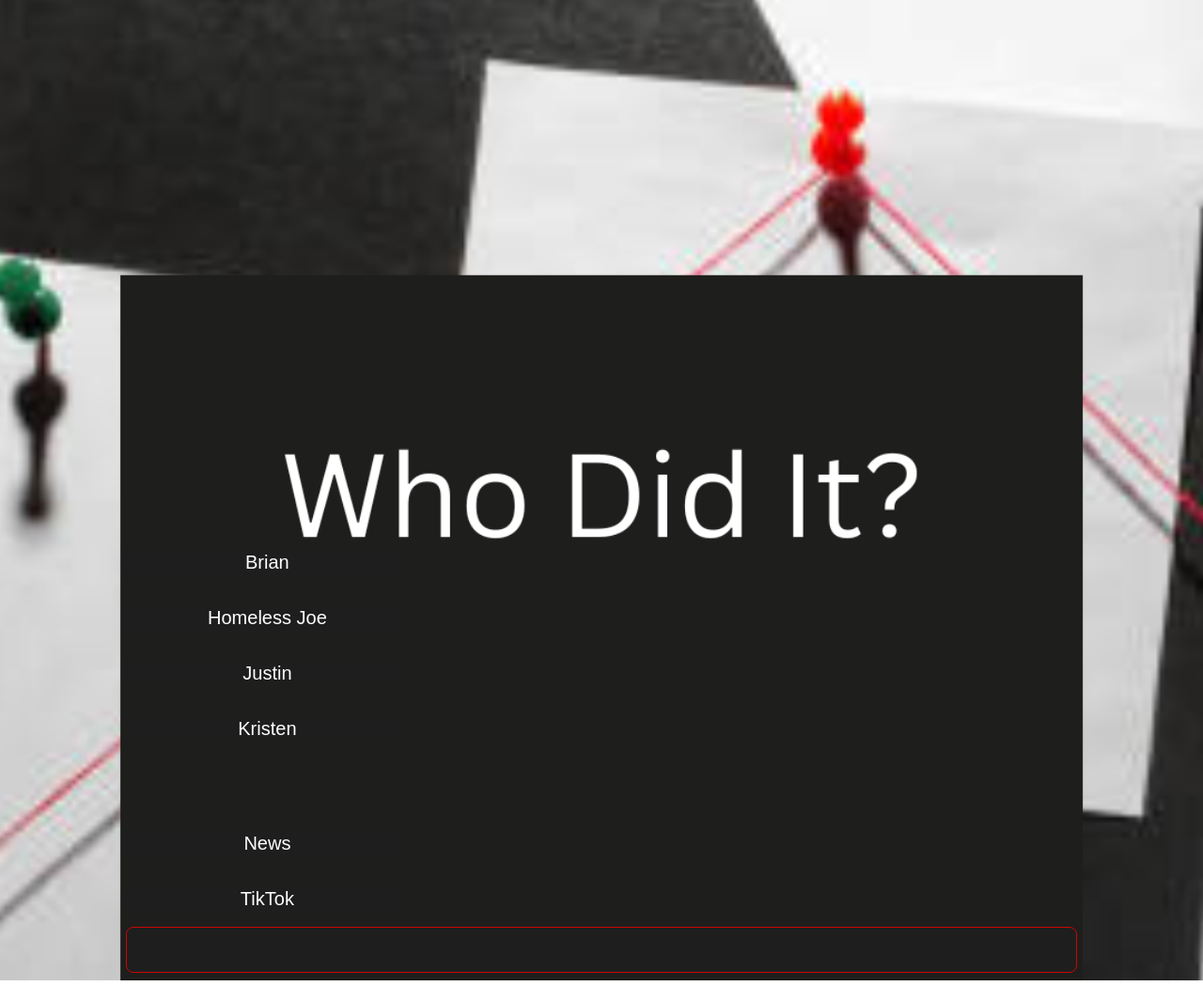
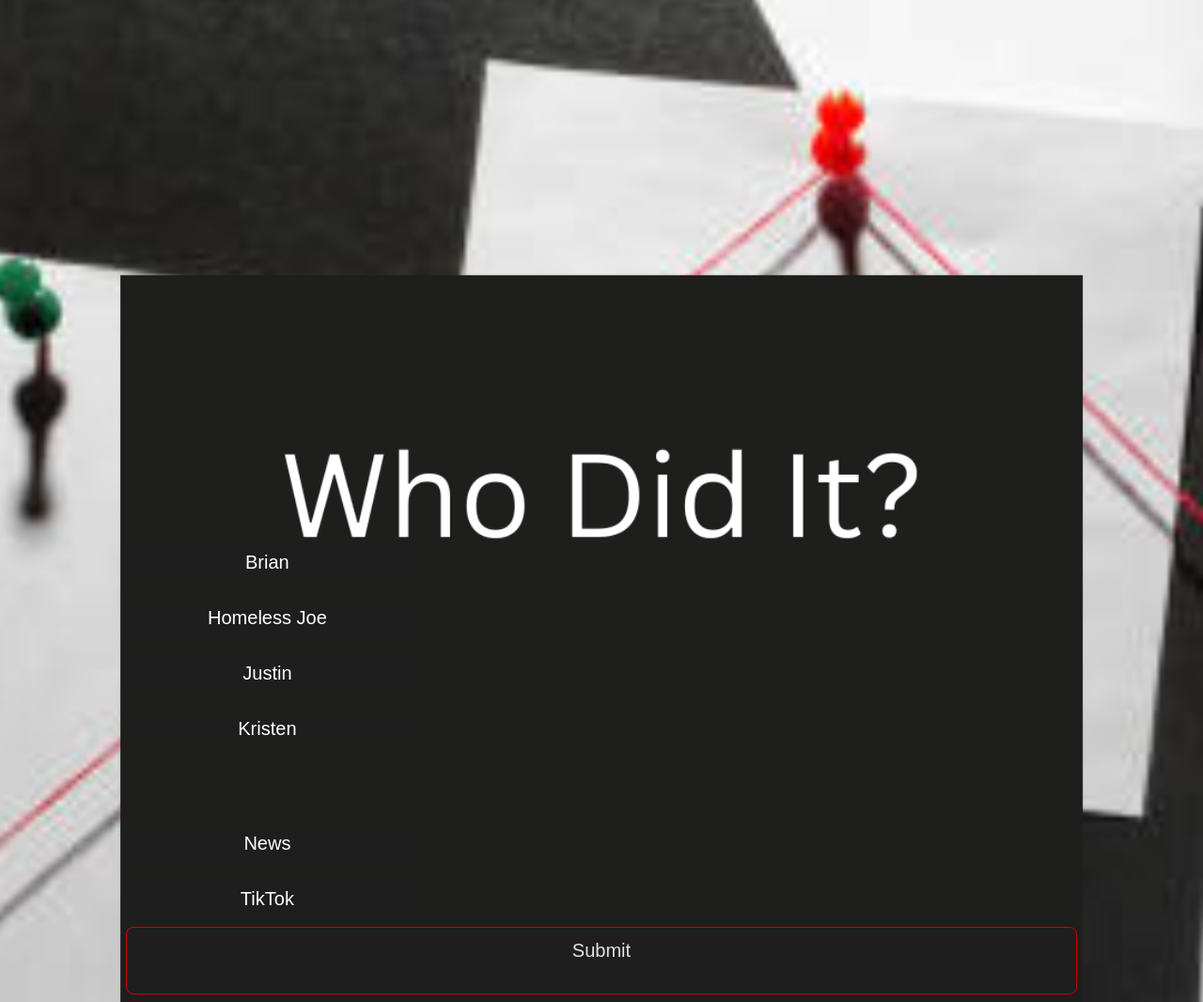
Before and after one commit to ameliatalbot/true-crime, a website: page public/question4.html in a window 1280 px wide. Shown: the whole page at 94% size. Before the commit the page ends 1043 px from the top, so only its background shows below. Drawn offline with Linux system fonts and the light colour scheme.

Commit message:
add submit to button

```diff
--- a/public/question4.html
+++ b/public/question4.html
@@ -36,7 +36,7 @@
                     <label class="sources" for="tt">TikTok</label>
                 </br>
             </div>
-            <button class="tiktokButton" id="sub" onclick="q4()">
+            <button class="tiktokButton" id="sub" onclick="q4()">Submit</button>
     </div>
 </body>
 </html>
```
